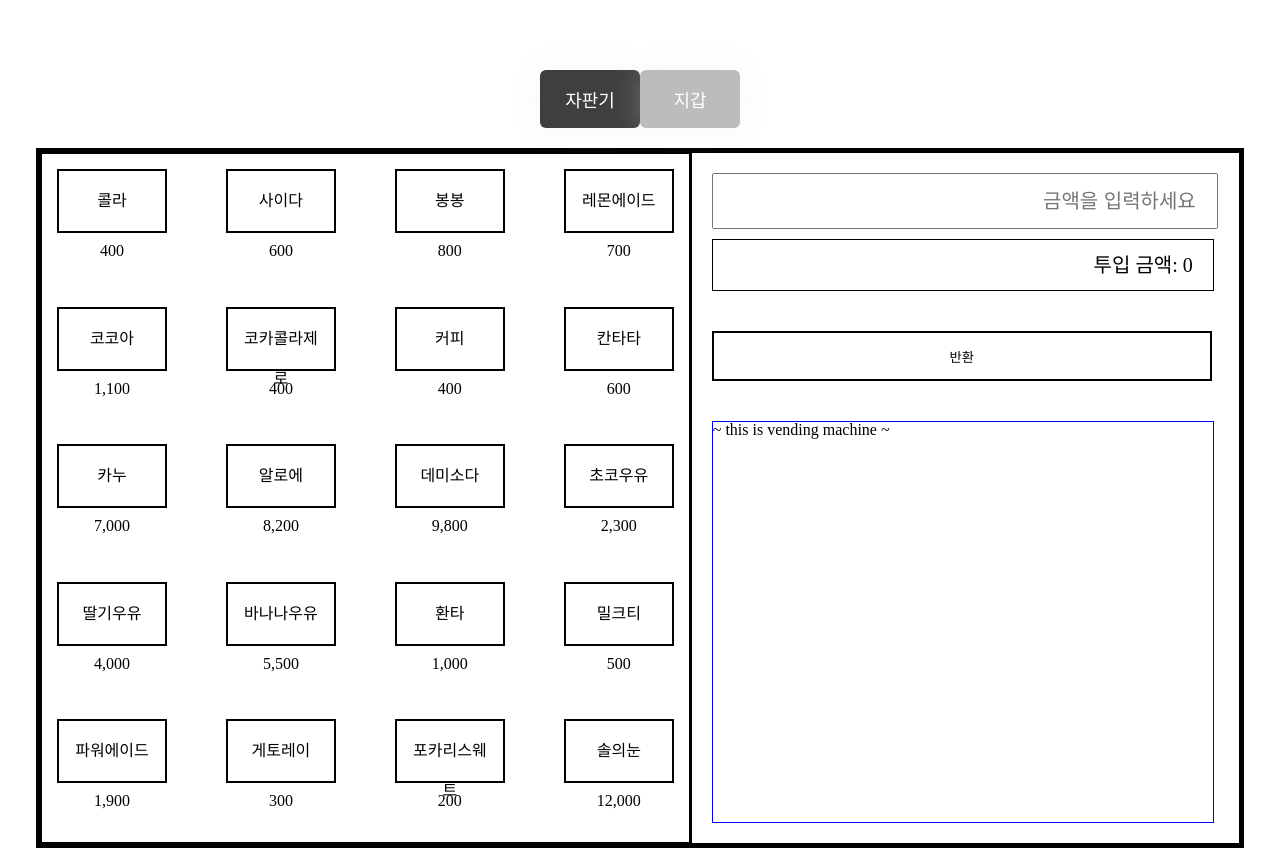
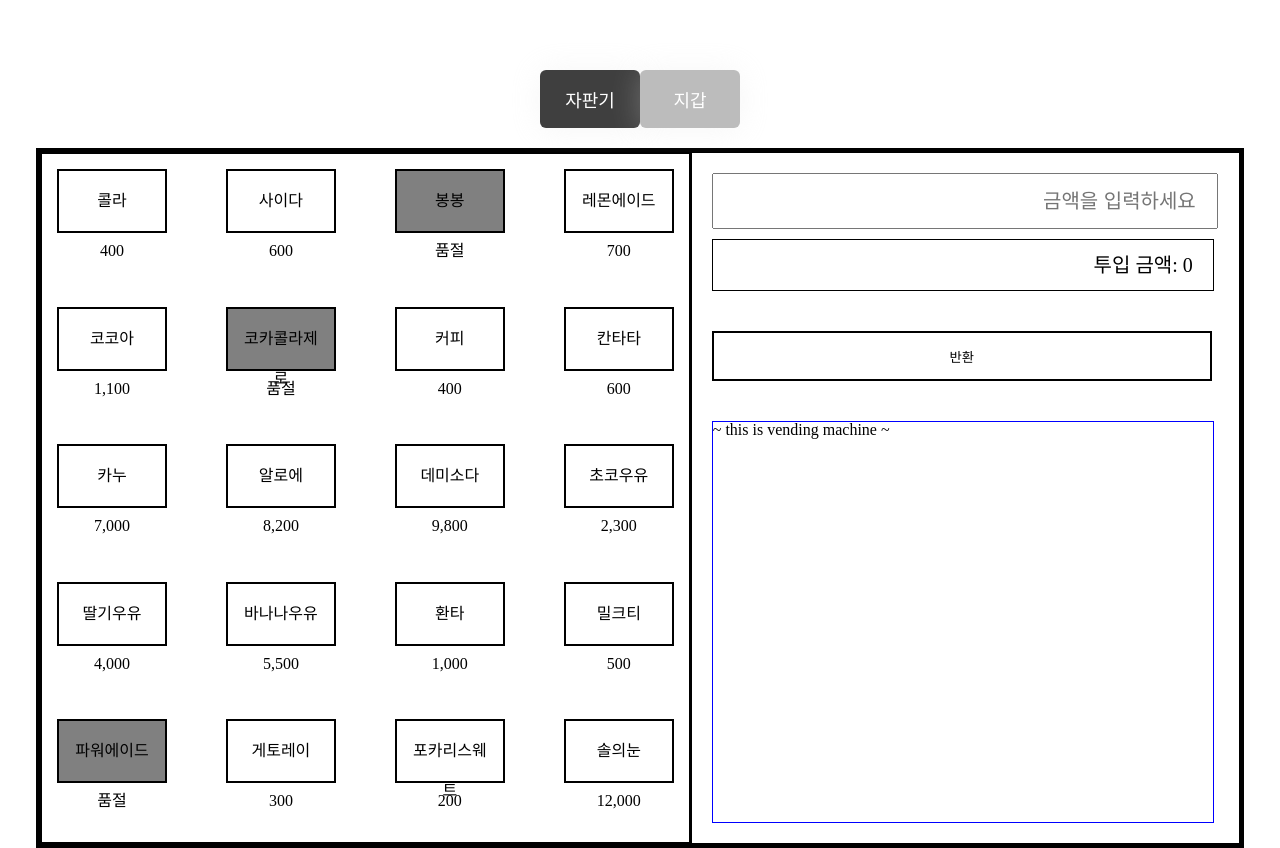
Before and after one commit to codesquad-members-2022/fe-vm, a React (Create React App) app: page /vendingmachine in a window 1280 px wide. Built offline with nearby package versions, Linux system fonts and the light colour scheme.

Commit message:
feat: menuItem에 재고 추가, 품절 상품 표시

```diff
--- a/src/components/Menu/Menu.jsx
+++ b/src/components/Menu/Menu.jsx
@@ -3,21 +3,23 @@ import { StyledMenu, StyledMenuTitle, StyledMenuPrice } from "./Menu.styled";
 import { addComma } from "utils";
 import { MoneyContext, LogContext } from "../../App.js";
 
-function Menu({ title, price }) {
+function Menu({ title, price, stock }) {
   const { inputMoney } = useContext(MoneyContext);
   const { logs, setLogs } = useContext(LogContext);
 
+  //TODO: handle 상품 처리로 바꿔야 할 듯
   const addMenuLog = () => {
+    if (!stock) return;
     const newLog = { idx: logs.length + 1, type: "select", data: title + "(이)가 선택됨" };
     setLogs([...logs, newLog]);
   };
 
   return (
     <StyledMenu>
-      <StyledMenuTitle price={price} inputMoney={inputMoney} onClick={addMenuLog}>
+      <StyledMenuTitle price={price} inputMoney={inputMoney} stock={+stock} onClick={addMenuLog}>
         {title}
       </StyledMenuTitle>
-      <StyledMenuPrice>{addComma(price)}</StyledMenuPrice>
+      <StyledMenuPrice>{stock ? addComma(price) : "품절"}</StyledMenuPrice>
     </StyledMenu>
   );
 }
--- a/src/components/Menu/Menu.styled.jsx
+++ b/src/components/Menu/Menu.styled.jsx
@@ -8,15 +8,15 @@ const StyledMenu = styled.div`
 `;
 
 const StyledMenuTitle = styled.div`
-  border: ${({ price, inputMoney }) => (price > inputMoney ? "2px solid black" : "2px solid red")};
-
   height: 40px;
   line-height: 40px;
   padding: 10px;
 
+  border: ${({ price, inputMoney }) => (price > inputMoney ? "2px solid black" : "2px solid red")};
+  background-color: ${({ stock }) => (stock ? "white" : "gray")};
   &:hover {
-    background-color: #ff8e14;
-    cursor: pointer;
+    background-color: ${({ stock }) => (stock ? "#ff8e14" : "gray")};
+    background-color: ${({ stock }) => (stock ? "pointer" : "")};
   }
 `;
 
--- a/src/components/MenuBox/MenuBox.jsx
+++ b/src/components/MenuBox/MenuBox.jsx
@@ -6,8 +6,8 @@ import { Menu } from "components";
 function MenuBox() {
   return (
     <StyledMenuBox>
-      {menuItem.map(({ id, title, price }) => (
-        <Menu key={id} title={title} price={price}></Menu>
+      {menuItem.map(({ id, title, price, stock }) => (
+        <Menu key={id} title={title} price={price} stock={stock}></Menu>
       ))}
     </StyledMenuBox>
   );
--- a/src/data/menuItem.js
+++ b/src/data/menuItem.js
@@ -1,22 +1,22 @@
 export const menuItem = [
-  { id: 1, title: "콜라", price: 400, image: "http://dummyimage.com/212x100.png/ff4444/ffffff" },
-  { id: 2, title: "사이다", price: 600, image: "http://dummyimage.com/111x100.png/dddddd/000000" },
-  { id: 3, title: "봉봉", price: 800, image: "http://dummyimage.com/102x100.png/dddddd/000000" },
-  { id: 4, title: "레몬에이드", price: 700, image: "http://dummyimage.com/193x100.png/cc0000/ffffff" },
-  { id: 5, title: "코코아", price: 1100, image: "http://dummyimage.com/154x100.png/ff4444/ffffff" },
-  { id: 6, title: "코카콜라제로", price: 400, image: "http://dummyimage.com/206x100.png/cc0000/ffffff" },
-  { id: 7, title: "커피", price: 400, image: "http://dummyimage.com/176x100.png/5fa2dd/ffffff" },
-  { id: 8, title: "칸타타", price: 600, image: "http://dummyimage.com/151x100.png/cc0000/ffffff" },
-  { id: 9, title: "카누", price: 7000, image: "http://dummyimage.com/175x100.png/cc0000/ffffff" },
-  { id: 10, title: "알로에", price: 8200, image: "http://dummyimage.com/101x100.png/ff4444/ffffff" },
-  { id: 11, title: "데미소다", price: 9800, image: "http://dummyimage.com/220x100.png/5fa2dd/ffffff" },
-  { id: 12, title: "초코우유", price: 2300, image: "http://dummyimage.com/110x100.png/5fa2dd/ffffff" },
-  { id: 13, title: "딸기우유", price: 4000, image: "http://dummyimage.com/235x100.png/5fa2dd/ffffff" },
-  { id: 14, title: "바나나우유", price: 5500, image: "http://dummyimage.com/248x100.png/cc0000/ffffff" },
-  { id: 15, title: "환타", price: 1000, image: "http://dummyimage.com/171x100.png/dddddd/000000" },
-  { id: 16, title: "밀크티", price: 500, image: "http://dummyimage.com/210x100.png/cc0000/ffffff" },
-  { id: 17, title: "파워에이드", price: 1900, image: "http://dummyimage.com/216x100.png/dddddd/000000" },
-  { id: 18, title: "게토레이", price: 300, image: "http://dummyimage.com/100x100.png/ff4444/ffffff" },
-  { id: 19, title: "포카리스웨트", price: 200, image: "http://dummyimage.com/179x100.png/5fa2dd/ffffff" },
-  { id: 20, title: "솔의눈", price: 12000, image: "http://dummyimage.com/232x100.png/ff4444/ffffff" },
+  { id: 1, title: "콜라", price: 400, stock: 10 },
+  { id: 2, title: "사이다", price: 600, stock: 3 },
+  { id: 3, title: "봉봉", price: 800, stock: 0 },
+  { id: 4, title: "레몬에이드", price: 700, stock: 5 },
+  { id: 5, title: "코코아", price: 1100, stock: 20 },
+  { id: 6, title: "코카콜라제로", price: 400, stock: 0 },
+  { id: 7, title: "커피", price: 400, stock: 6 },
+  { id: 8, title: "칸타타", price: 600, stock: 13 },
+  { id: 9, title: "카누", price: 7000, stock: 10 },
+  { id: 10, title: "알로에", price: 8200, stock: 5 },
+  { id: 11, title: "데미소다", price: 9800, stock: 4 },
+  { id: 12, title: "초코우유", price: 2300, stock: 3 },
+  { id: 13, title: "딸기우유", price: 4000, stock: 2 },
+  { id: 14, title: "바나나우유", price: 5500, stock: 8 },
+  { id: 15, title: "환타", price: 1000, stock: 10 },
+  { id: 16, title: "밀크티", price: 500, stock: 10 },
+  { id: 17, title: "파워에이드", price: 1900, stock: 0 },
+  { id: 18, title: "게토레이", price: 300, stock: 2 },
+  { id: 19, title: "포카리스웨트", price: 200, stock: 4 },
+  { id: 20, title: "솔의눈", price: 12000, stock: 1 },
 ];
```
